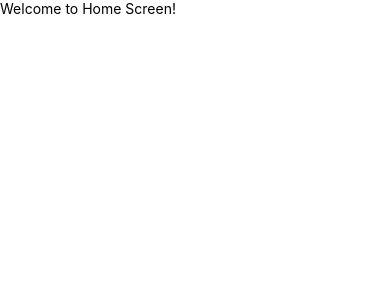
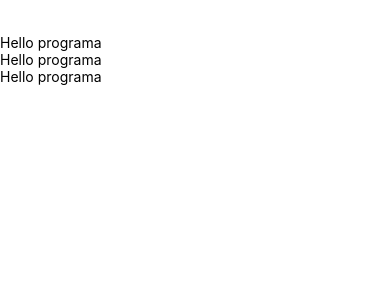
Before and after one commit to cedricmaciel/was-tier, a React Native app in the folder wastier/: screen / in a window 390 px wide. Shown: the top 300 px of the page. Built offline with nearby package versions, Linux system fonts and the light colour scheme.

Commit message:
teste
consegui fazer aparecer

```diff
--- a/wastier/App.js
+++ b/wastier/App.js
@@ -1,12 +1,13 @@
+import { View, Text, StyleSheet } from 'react-native';
+import { Camera } from 'expo-camera';
 
-import React from 'react';
-import { View } from 'react-native';
-import HomeScreen from './screens/HomeScreen';
 
-export default function App() {
+export default function App(){
   return (
-    <View>
-      <HomeScreen />
+    <View style={{marginTop: 34}}>
+      <Text>Hello programa</Text>
+      <Text>Hello programa</Text>
+      <Text>Hello programa</Text>
     </View>
   );
 }
--- a/wastier/app.json
+++ b/wastier/app.json
@@ -1,7 +1,7 @@
 {
   "expo": {
-    "name": "wastier",
-    "slug": "wastier",
+    "name": "rioquest",
+    "slug": "rioquest",
     "version": "1.0.0",
     "orientation": "portrait",
     "icon": "./assets/images/icon.png",
--- a/wastier/screens/HomeScreen.js
+++ /dev/null
@@ -1,13 +0,0 @@
-
-import React from 'react';
-import { View, Text } from 'react-native';
-
-const HomeScreen = () => {
-  return (
-    <View>
-      <Text>Welcome to Home Screen!</Text>
-    </View>
-  );
-};
-
-export default HomeScreen;
```
Also changed, not shown: wastier/package.json (+11 -6 lines), 1 other file (tests, documents, lock files or other folders).
